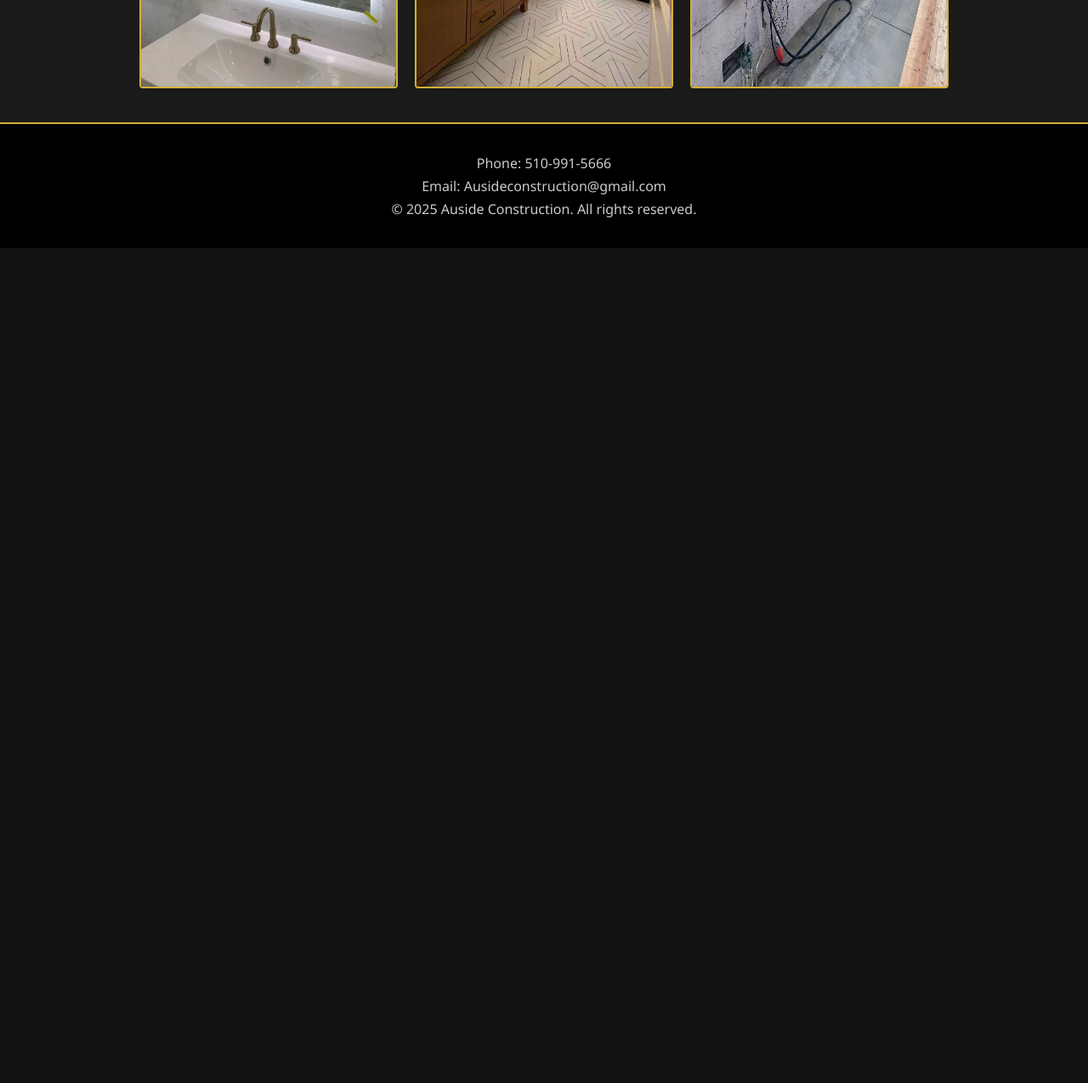
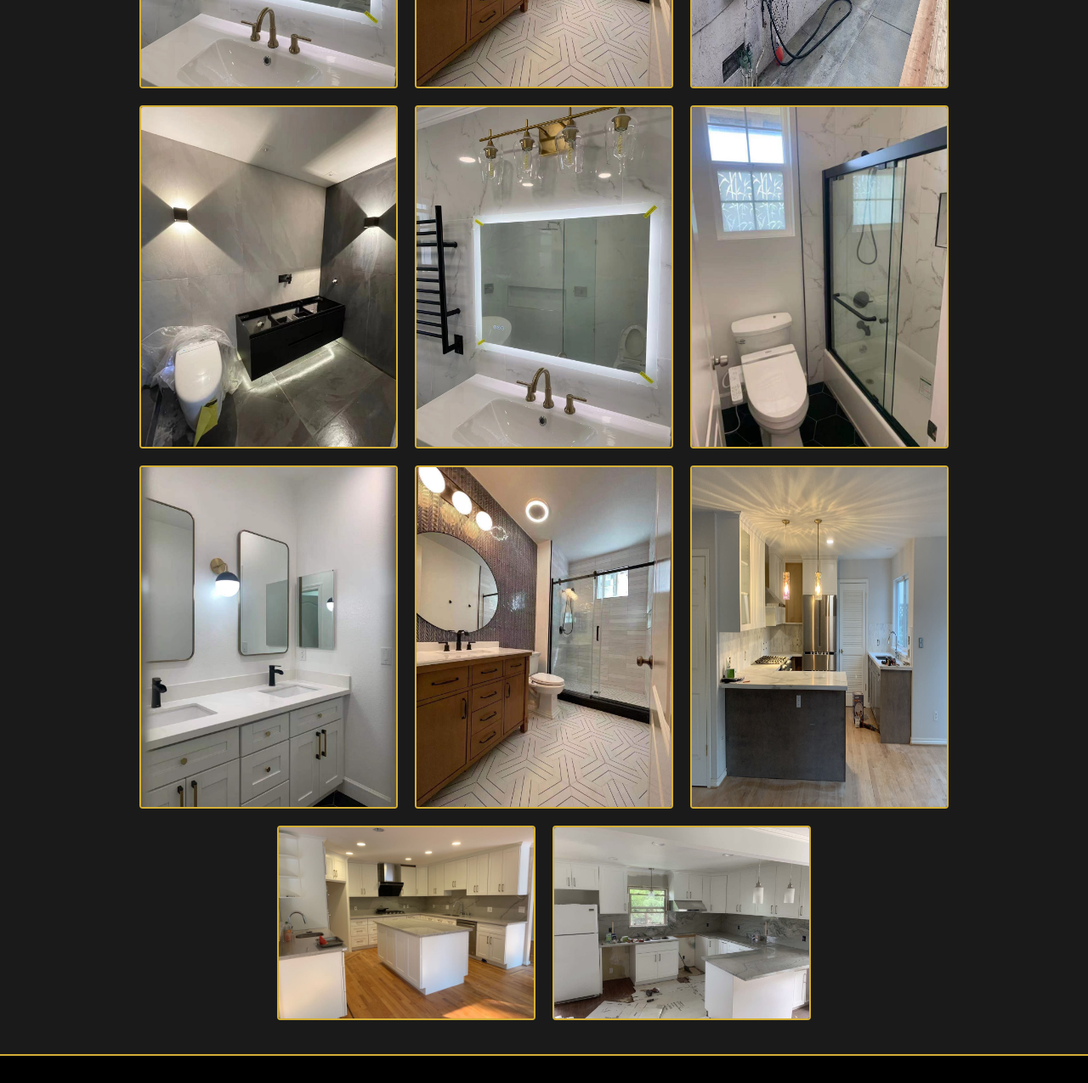
Before and after one commit to AusideConstruction/Auside-construction, a plain HTML site: page index.html in a window 1280 px wide. Shown: the part 1540-2815 px from the top of the page at 85% size. Before the commit the page ends 1832 px from the top, so only its background shows below. Drawn offline with Linux system fonts and the light colour scheme.

Commit message:
Update index.html

```diff
--- a/index.html
+++ b/index.html
@@ -118,6 +118,14 @@
     <img src="gallery/gallery4.jpg" alt="Project 4">
     <img src="gallery/gallery5.jpg" alt="Project 5">
     <img src="gallery/gallery6.jpg" alt="Project 6">
+    <img src="gallery/gallery7.jpg" alt="Project 7">
+    <img src="gallery/gallery8.jpg" alt="Project 8">
+    <img src="gallery/gallery9.jpg" alt="Project 9">
+    <img src="gallery/gallery10.jpg" alt="Project 10">
+    <img src="gallery/gallery11.jpg" alt="Project 11">
+    <img src="gallery/gallery12.jpg" alt="Project 12">
+    <img src="gallery/gallery13.jpg" alt="Project 13">
+    <img src="gallery/gallery14.jpg" alt="Project 14">
   </section>
 
   <footer>
```
